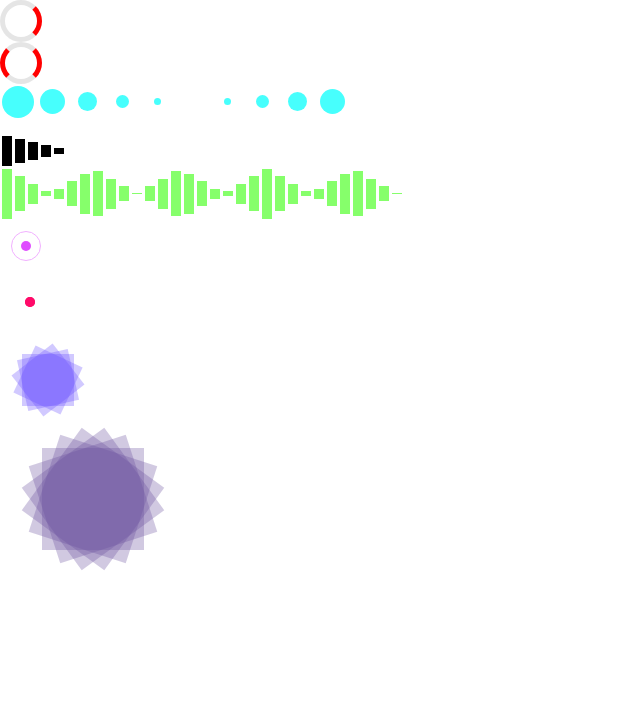
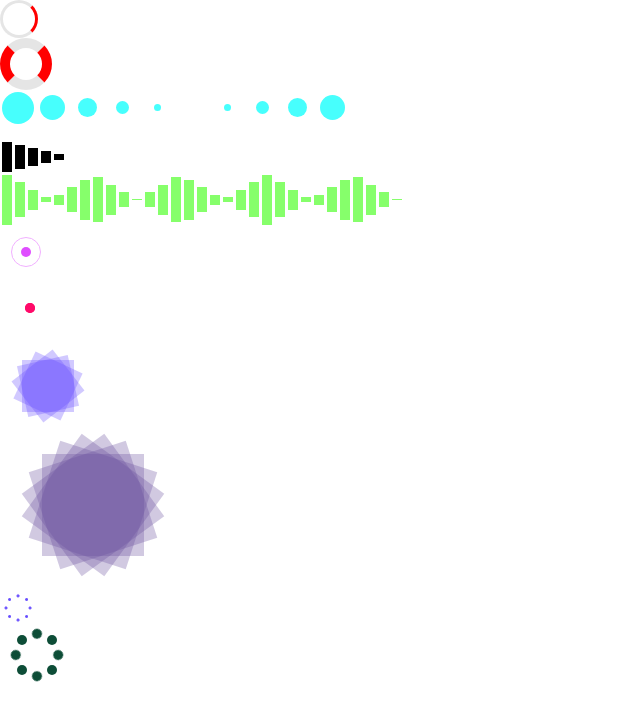
Before and after one commit to josue-rojas/react-loading, a React (Create React App) app: page / in a window 1280 px wide. Shown: the top 720 px of the page, without its empty margins (0-640 px from the left). Built offline with nearby package versions, Linux system fonts and the light colour scheme.

Commit message:
created spindots load

```diff
--- a/src/App.js
+++ b/src/App.js
@@ -4,19 +4,20 @@ import Dots from './Components/Dots';
 import Bars from './Components/Bars';
 import Pulse from './Components/Pulse';
 import Squares from './Components/Squares';
+import SpinDots from './Components/SpinDots';
 
 
 const SpinExample = (
   <div>
     <Spin
       size={32}
-      borderSize={5}
+      borderSize={3}
       primaryColor={'rgba(0, 0, 0, 0.1)'}
       secondaryColor={'red'}
       delay={'1s'}/>
     <Spin
       size={32}
-      borderSize={5}
+      borderSize={10}
       primaryColor={'rgba(0, 0, 0, 0.1)'}
       secondaryColor={'red'}
       delay={'750ms'}
@@ -97,6 +98,21 @@ const SquaresExample = (
   </div>
 )
 
+const SpinDotsExample = (
+  <div>
+    <SpinDots
+      size={20}
+      circleSize={3}
+      delay={2000}
+      color={'rgb(103, 77, 255)'}/>
+    <SpinDots
+      size={40}
+      circleSize={10}
+      delay={1500}
+      color={'rgb(13, 77, 55)'}/>
+  </div>
+)
+
 class App extends Component {
   render() {
     return (
@@ -106,6 +122,7 @@ class App extends Component {
         {BarsExample}
         {PulseExample}
         {SquaresExample}
+        {SpinDotsExample}
       </div>
     );
   }
--- /dev/null
+++ b/src/Components/SpinDots.js
@@ -0,0 +1,68 @@
+import React, { Component } from 'react';
+import './Styles/SpinDots.css';
+
+// this one was a bit harder than the rest but once you know it, it's easy to do....
+// props
+// size: int (px) size of all div
+// circleSize: int (px) size of each circle
+// delay: int (ms) delay of animation
+// color: string of color of circles
+// TODO: clean code (DRY)
+
+export default class SpinDots extends Component{
+  constructor(props){
+    super(props);
+    this.makeCircle = this.makeCircle.bind(this);
+  }
+  circlePositions = [[0,0,'initial','initial'],[0,'initial',0,'initial'],['initial',0,'initial',0],['initial','initial',0,0]]
+  makeCircle(position){
+    return({
+      borderRadius: '100%',
+      backgroundColor: this.props.color,
+      width: this.props.circleSize + 'px',
+      height: this.props.circleSize + 'px',
+      position: 'absolute',
+      top: this.circlePositions[position][0],
+      left: this.circlePositions[position][1],
+      right: this.circlePositions[position][2],
+      bottom: this.circlePositions[position][3],
+    })
+  }
+  render(){
+    const style = {
+      width: this.props.size + 'px',
+      height: this.props.size + 'px',
+      animation: 'spindots ' + this.props.delay + 'ms linear infinite',
+      position: 'absolute',
+    }
+    const style2 = {
+      width: this.props.size + 'px',
+      height: this.props.size + 'px',
+      animation: 'spindots ' + this.props.delay + 'ms linear infinite',
+      animationDelay: this.props.delay/8 + 'ms',
+      position: 'absolute',
+    }
+    const wrapper = {
+      position: 'relative',
+      width: this.props.size + 'px',
+      height: this.props.size + 'px',
+      margin: (this.props.size*Math.sqrt(2) - this.props.size) + 'px',
+    }
+    return(
+      <div style={wrapper} className={this.props.className}>
+      <div style={style}>
+        <div style={this.makeCircle(0)}/>
+        <div style={this.makeCircle(1)}/>
+        <div style={this.makeCircle(2)}/>
+        <div style={this.makeCircle(3)}/>
+      </div>
+      <div style={style2}>
+        <div style={this.makeCircle(0)}/>
+        <div style={this.makeCircle(1)}/>
+        <div style={this.makeCircle(2)}/>
+        <div style={this.makeCircle(3)}/>
+      </div>
+      </div>
+    )
+  }
+}
--- /dev/null
+++ b/src/Components/Styles/SpinDots.css
@@ -0,0 +1,5 @@
+@keyframes spindots {
+  0% {
+    transform: rotate(0deg); }
+  100% {
+    transform: rotate(360deg); } }
```
